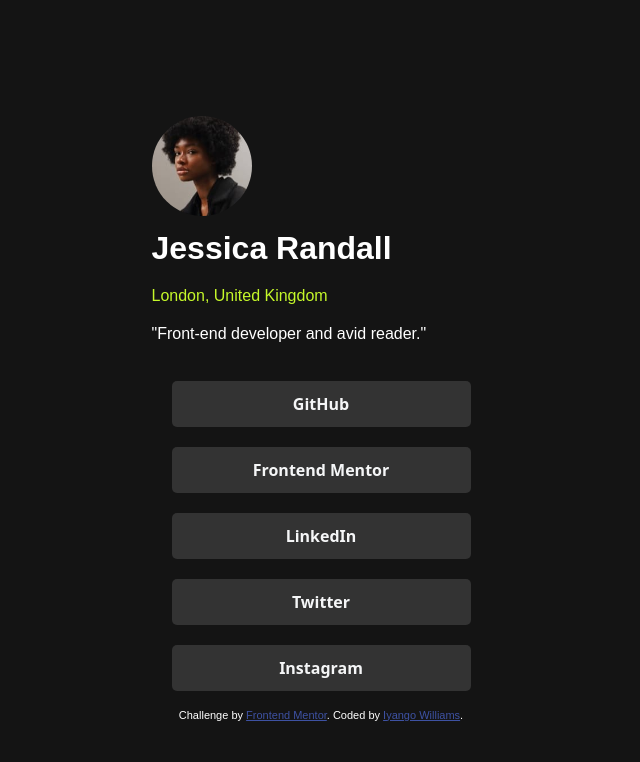
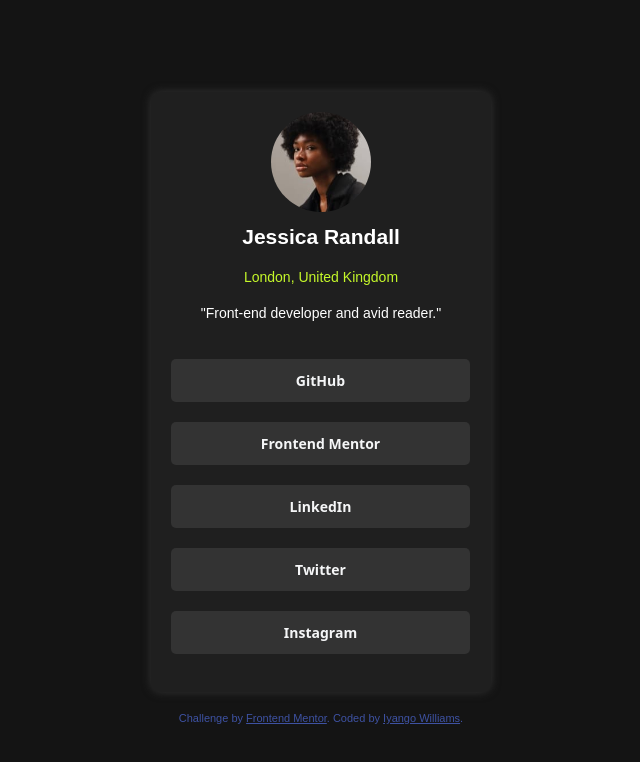
Before and after one commit to ibidiuntold/social-media-challenge, a plain HTML site: page index.html in a window 1280 px wide. Shown: the whole page, without its empty margins (319-959 px from the left). Drawn offline with Linux system fonts and the light colour scheme.

Commit message:
Update index.html with updated code

```diff
--- a/index.html
+++ b/index.html
@@ -1,18 +1,19 @@
 <!DOCTYPE html>
-<html lang="en">
+<html lang="en"></html>
 <head>
   <meta charset="UTF-8">
   <meta name="viewport" content="width=device-width, initial-scale=1.0"> <!-- displays site properly based on user's device -->
   <link rel="stylesheet" href="styles.css"> <!-- link to your CSS file -->
   <link rel="icon" type="image/png" sizes="32x32" href="./assets/images/favicon-32x32.png">
+  <link rel="stylesheet" href="./assets/fonts/static/Inter-Bold.ttf">
 
   <title>Frontend Mentor | Social links profile</title>
 
 </head>
 <body>
-
+  <nav class="container">
   <div class="intro">
-    <img src="./assets/images/avatar-jessica.jpeg" alt="Profile Picture">
+    <img src="/assets/images/avatar-jessica.jpeg" alt="Profile Picture">
     <h1>Jessica Randall</h1>
     <p id="address">London, United Kingdom</p>
     <p>"Front-end developer and avid reader."</p>
@@ -24,11 +25,12 @@
         <a class="links five" href="#">Instagram</a>
       </div>
   </div>
+  </nav>
+</body>
 
-
+<footer>
   <div class="attribution">
     Challenge by <a href="https://www.frontendmentor.io?ref=challenge" target="_blank">Frontend Mentor</a>.
     Coded by <a href="www.linkedin.com/in/iyango-williams-657504249">Iyango Williams</a>.
   </div>
-</body>
-</html>
+</footer>
```
